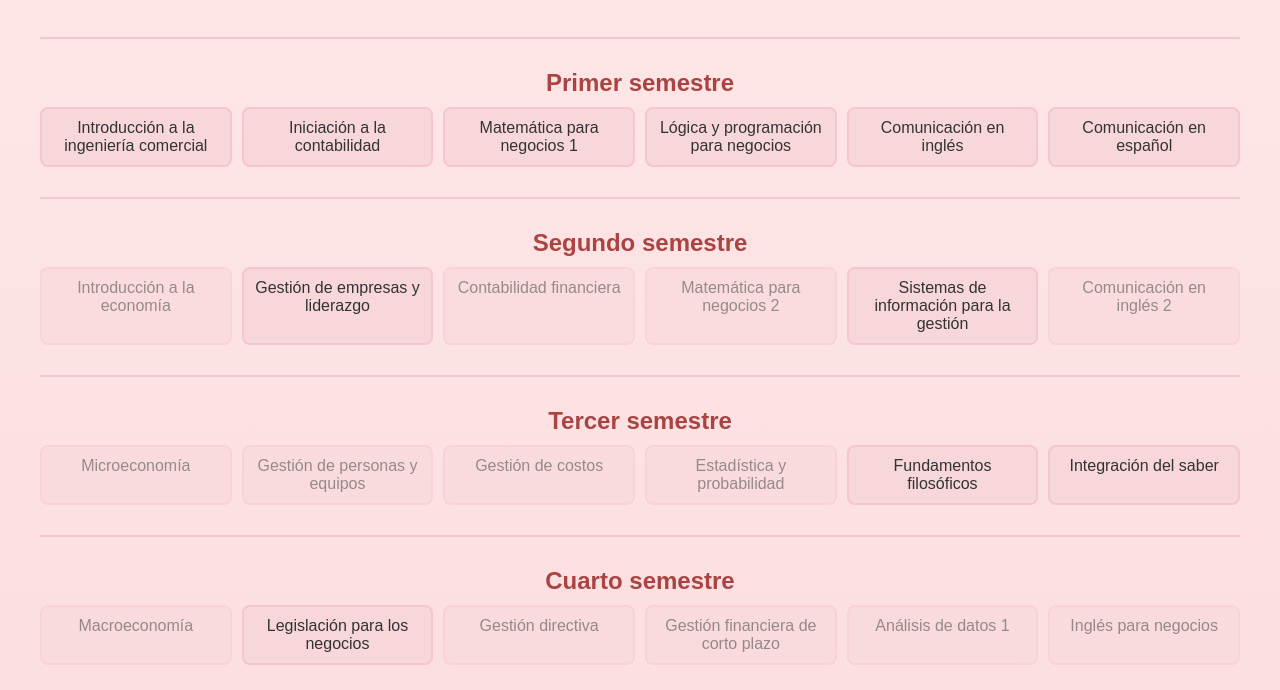
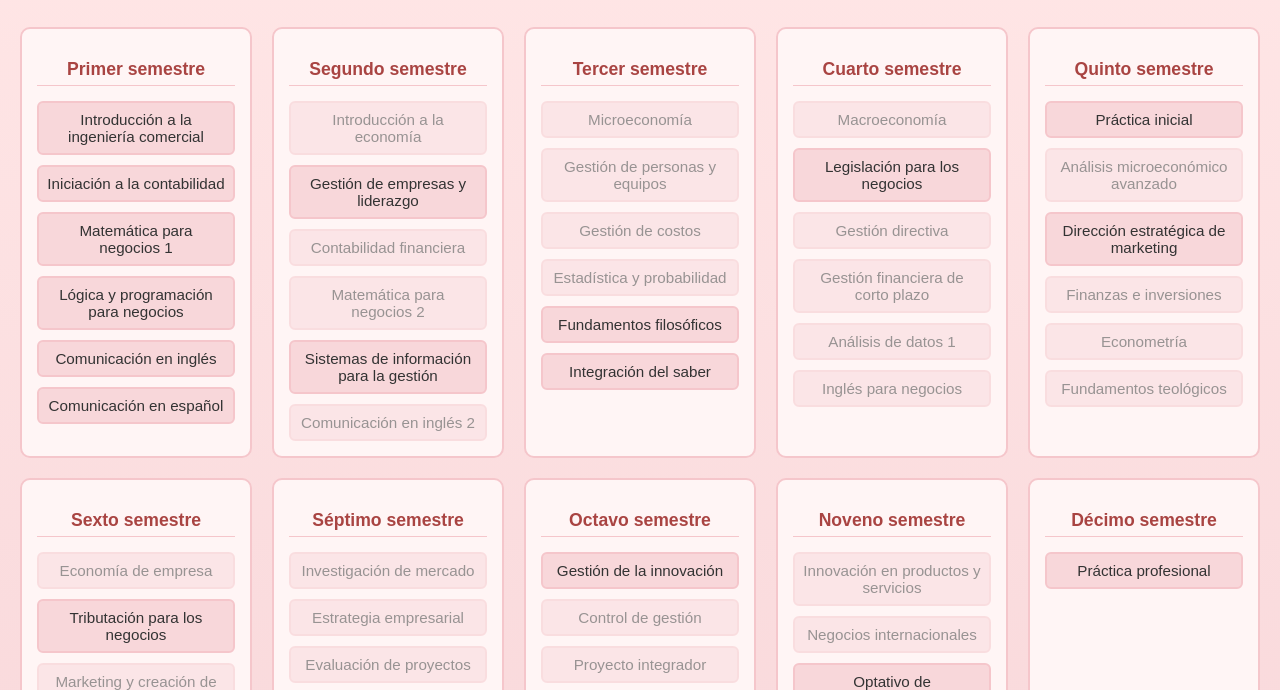
Before and after one commit to BrxnAT/malla-interactiva, a plain HTML site: page index.html in a window 1280 px wide. Shown: the part 81-771 px from the top of the page. Drawn offline with Linux system fonts and the light colour scheme.

Commit message:
Update estilos.css

```diff
--- a/estilos.css
+++ b/estilos.css
@@ -10,46 +10,54 @@ body {
 h1 {
   color: #a94442;
   font-weight: 600;
-  margin-bottom: 40px;
+  margin-bottom: 30px;
 }
 
-#malla {
-  display: flex;
-  flex-direction: column;
-  gap: 30px;
-  max-width: 1200px;
+.grid-semestres {
+  display: grid;
+  grid-template-columns: repeat(auto-fit, minmax(220px, 1fr));
+  gap: 20px;
+  max-width: 1300px;
   margin: 0 auto;
 }
 
 .semestre {
-  border-top: 2px solid #f5c6cb;
-  padding-top: 10px;
+  background-color: #fff5f5;
+  border: 2px solid #f5c6cb;
+  border-radius: 10px;
+  padding: 15px;
+  display: flex;
+  flex-direction: column;
+  align-items: center;
 }
 
 .semestre h2 {
+  margin-bottom: 15px;
   color: #a94442;
-  margin-bottom: 10px;
+  font-size: 1.1em;
+  font-weight: bold;
+  border-bottom: 1px solid #f5c6cb;
+  width: 100%;
+  padding-bottom: 5px;
 }
 
 .ramos {
-  display: grid;
-  grid-template-columns: repeat(auto-fit, minmax(180px, 1fr));
+  display: flex;
+  flex-direction: column;
   gap: 10px;
+  width: 100%;
 }
 
 .ramo {
   border: 2px solid #f5c6cb;
   background-color: #f8d7da;
-  padding: 10px;
-  border-radius: 8px;
+  padding: 8px;
+  border-radius: 6px;
   cursor: pointer;
   transition: all 0.3s ease;
   opacity: 0.5;
   pointer-events: none;
-}
-
-.ramo:hover {
-  box-shadow: 0 0 10px #f5c6cb;
+  font-size: 0.95em;
 }
 
 .ramo.activo {
@@ -57,8 +65,11 @@ h1 {
   pointer-events: auto;
 }
 
+.ramo:hover {
+  box-shadow: 0 0 8px #f5c6cb;
+}
+
 .ramo.aprobado {
-  background-color: #d4edda;
-  border-color: #c3e6cb;
-  color: #155724;
+  text-decoration: line-through;
+  color: #555;
 }
```
